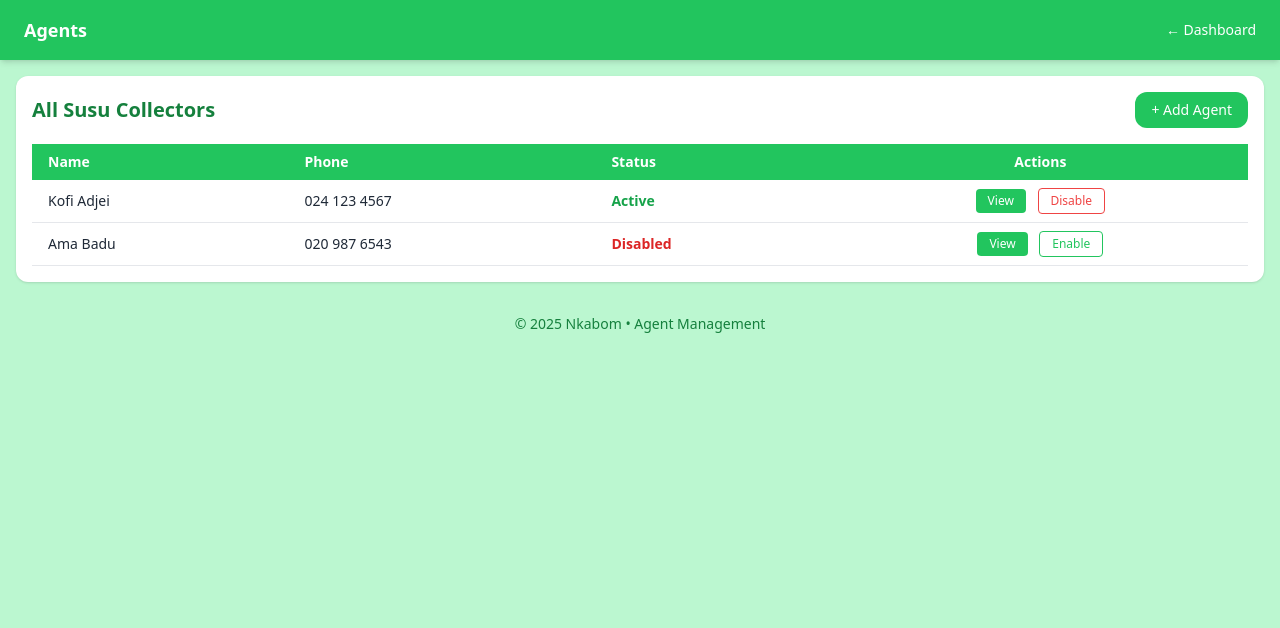
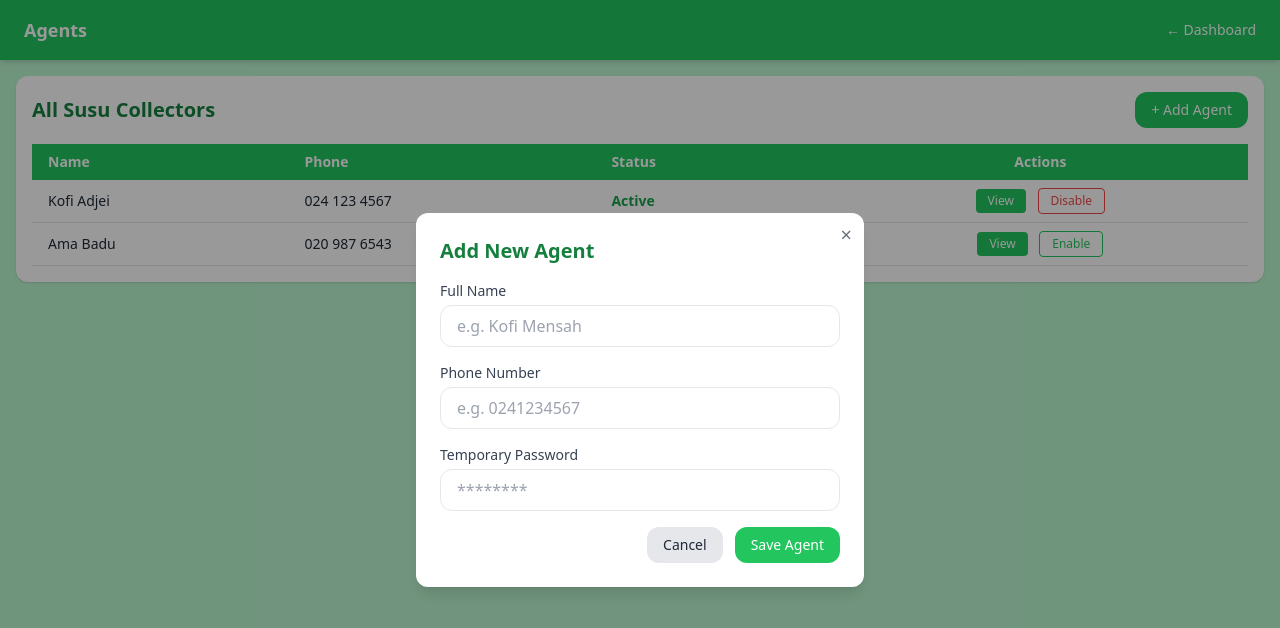
Before and after one commit to Tessu-Israel/susu-frontend, a website: page agents.html in a window 1280 px wide. Both pictures are taken after a click on the button "+ Add Agent". Drawn offline with nearby package versions, Linux system fonts and the light colour scheme.

Commit message:
Add agent modal

```diff
--- a/agents.html
+++ b/agents.html
@@ -77,6 +77,48 @@
   <footer class="text-center text-sm py-4 text-primary-dark">
     &copy; 2025 Nkabom • Agent Management
   </footer>
+<!-- Add Agent Modal -->
+<div id="addModal" class="fixed inset-0 bg-black bg-opacity-40 flex items-center justify-center z-50 hidden">
+  <div class="bg-white p-6 rounded-xl shadow-lg w-full max-w-md relative">
+
+    <h3 class="text-xl font-bold text-primary-dark mb-4">Add New Agent</h3>
+
+    <form class="space-y-4">
+      <div>
+        <label class="block text-sm font-medium text-gray-700 mb-1">Full Name</label>
+        <input type="text" class="w-full px-4 py-2 border rounded-xl focus:outline-none focus:ring-2 focus:ring-primary" placeholder="e.g. Kofi Mensah" required />
+      </div>
+
+      <div>
+        <label class="block text-sm font-medium text-gray-700 mb-1">Phone Number</label>
+        <input type="tel" class="w-full px-4 py-2 border rounded-xl focus:outline-none focus:ring-2 focus:ring-primary" placeholder="e.g. 0241234567" required />
+      </div>
+
+      <div>
+        <label class="block text-sm font-medium text-gray-700 mb-1">Temporary Password</label>
+        <input type="password" class="w-full px-4 py-2 border rounded-xl focus:outline-none focus:ring-2 focus:ring-primary" placeholder="********" required />
+      </div>
+
+      <div class="flex justify-end gap-3 mt-4">
+        <button type="button" onclick="closeModal()" class="px-4 py-2 bg-gray-200 rounded-xl text-sm hover:bg-gray-300">Cancel</button>
+        <button type="submit" class="px-4 py-2 bg-primary text-white rounded-xl text-sm hover:bg-primary-dark">Save Agent</button>
+      </div>
+    </form>
+
+    <!-- Close Button -->
+    <button onclick="closeModal()" class="absolute top-2 right-3 text-xl text-gray-500 hover:text-red-600">&times;</button>
+  </div>
+</div>
+
+<script>
+  const modal = document.getElementById("addModal");
+  const openBtn = document.querySelector("button.bg-primary"); // First + Add Agent button
+
+  openBtn?.addEventListener("click", () => modal.classList.remove("hidden"));
+  function closeModal() {
+    modal.classList.add("hidden");
+  }
+</script>
 
 </body>
 </html>
```
